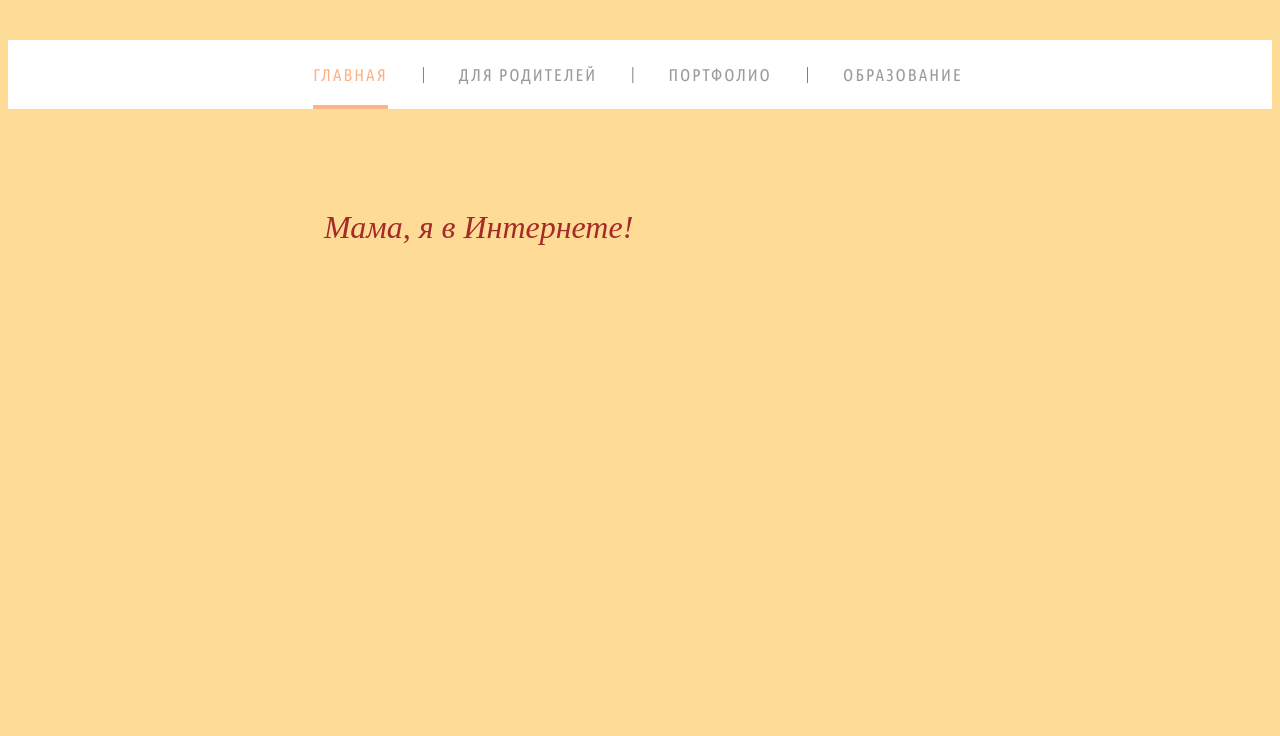
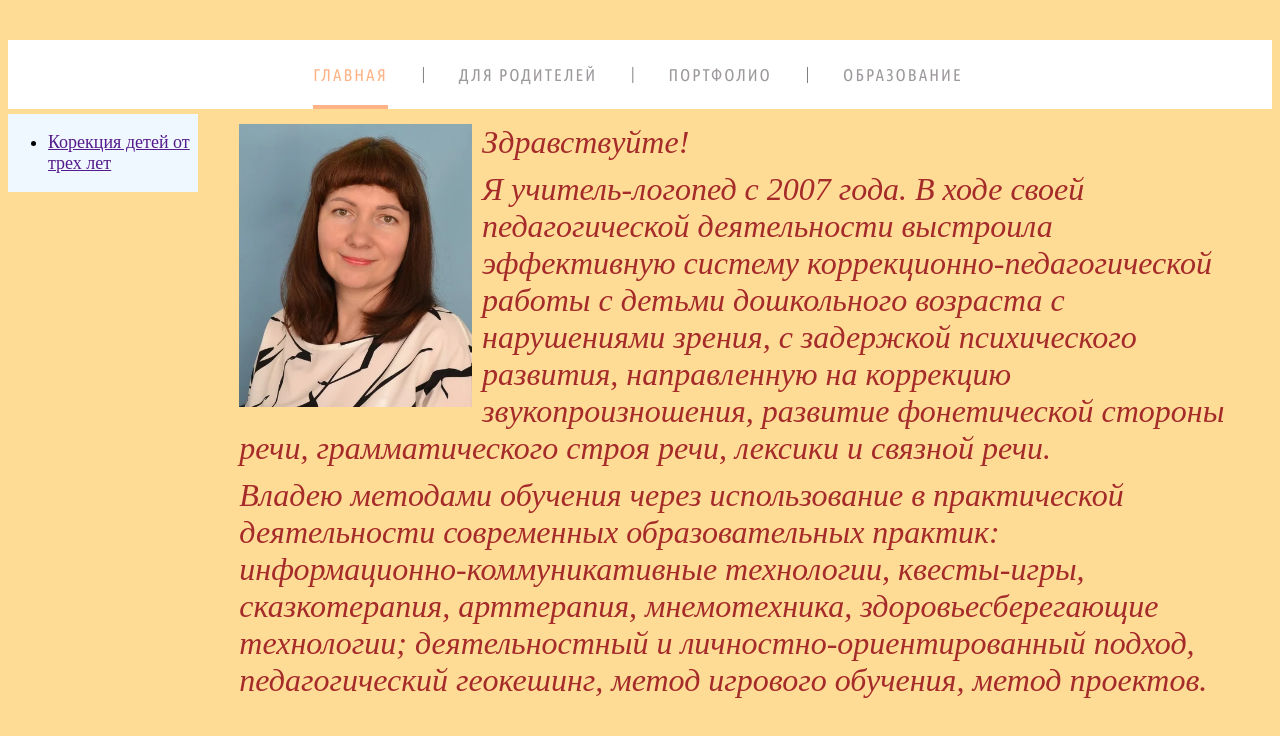
Before and after one commit to cmit-denis/logo, a plain HTML site: page index.html in a window 1280 px wide. Drawn offline with Linux system fonts and the light colour scheme.

Commit message:
Build main pagem, left menu

```diff
--- a/index.html
+++ b/index.html
@@ -14,8 +14,16 @@
             <li><a href="portfolio.html">Портфолио</a></li>
             <li><a href="education.html">Образование</a></li>
         </ul>
+        <div class="left-menu">
+            <ul>
+                <li><a href="">Корекция детей от трех лет</a></li>
+            </ul>
+        </div>
         <div class="mother">
-            Мама, я в Интернете!
+            <img src="image/ava.jpg" class="ava_photo" align="left">
+            <p class="ava_text">Здравствуйте!</p>
+            <p class="ava_text">Я учитель-логопед с 2007 года. В ходе своей педагогической деятельности выстроила эффективную систему коррекционно-педагогической работы с детьми дошкольного возраста с нарушениями зрения, с задержкой психического развития, направленную на коррекцию звукопроизношения, развитие фонетической стороны речи, грамматического строя речи, лексики и связной речи.</p>
+            <p class="ava_text">Владею методами обучения через использование в практической деятельности современных образовательных практик: информационно-коммуникативные технологии, квесты-игры, сказкотерапия, арттерапия, мнемотехника, здоровьесберегающие технологии; деятельностный и личностно-ориентированный подход, педагогический геокешинг, метод игрового обучения, метод проектов.</p>
         </div>
     </div>
 </body>
--- a/style.css
+++ b/style.css
@@ -2,16 +2,35 @@
 
 body {
     background-color: #ffdc95;
+    overflow: hidden;
+}
+
+.ava_photo {
+    margin: 1% 1% 1% 1%;
+    width: 23%;
+}
+
+.ava_text {
+    margin: 1% 1% 1% 1%;
+}
+
+.left-menu {
+    float: left;
+    width:15%;
+    background-color: aliceblue;
+    font-size: large;
+    height: 100%;
+    min-height: 100%;
 }
 
 .mother {
+    float: right;
+    /*background-color: coral;*/
     font-size: xx-large;
     font-style: italic;
     color:brown;
-    width: 50%;
-    margin-top: 100px;
-    margin-left: auto;
-    margin-right: auto;
+    width: 80%;
+    margin-right: 2.5%;
 }
 
 /* Верхнее меню*/
```
Also changed, not shown: education.html (+5 -0 lines), parents.html (+5 -0 lines), portfolio.html (+5 -0 lines), image/ava.jpg (added), image/cTgi-VQR318.jpg (added).
